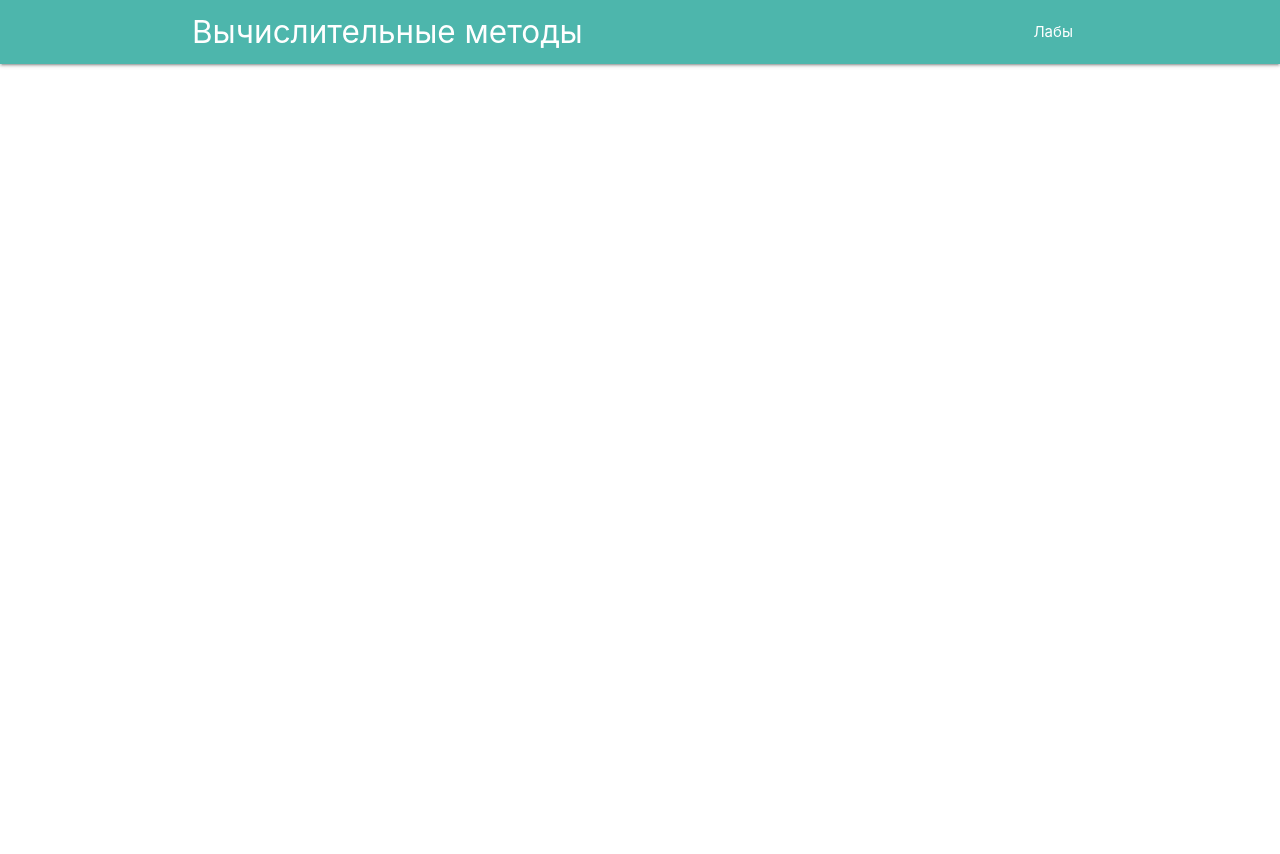
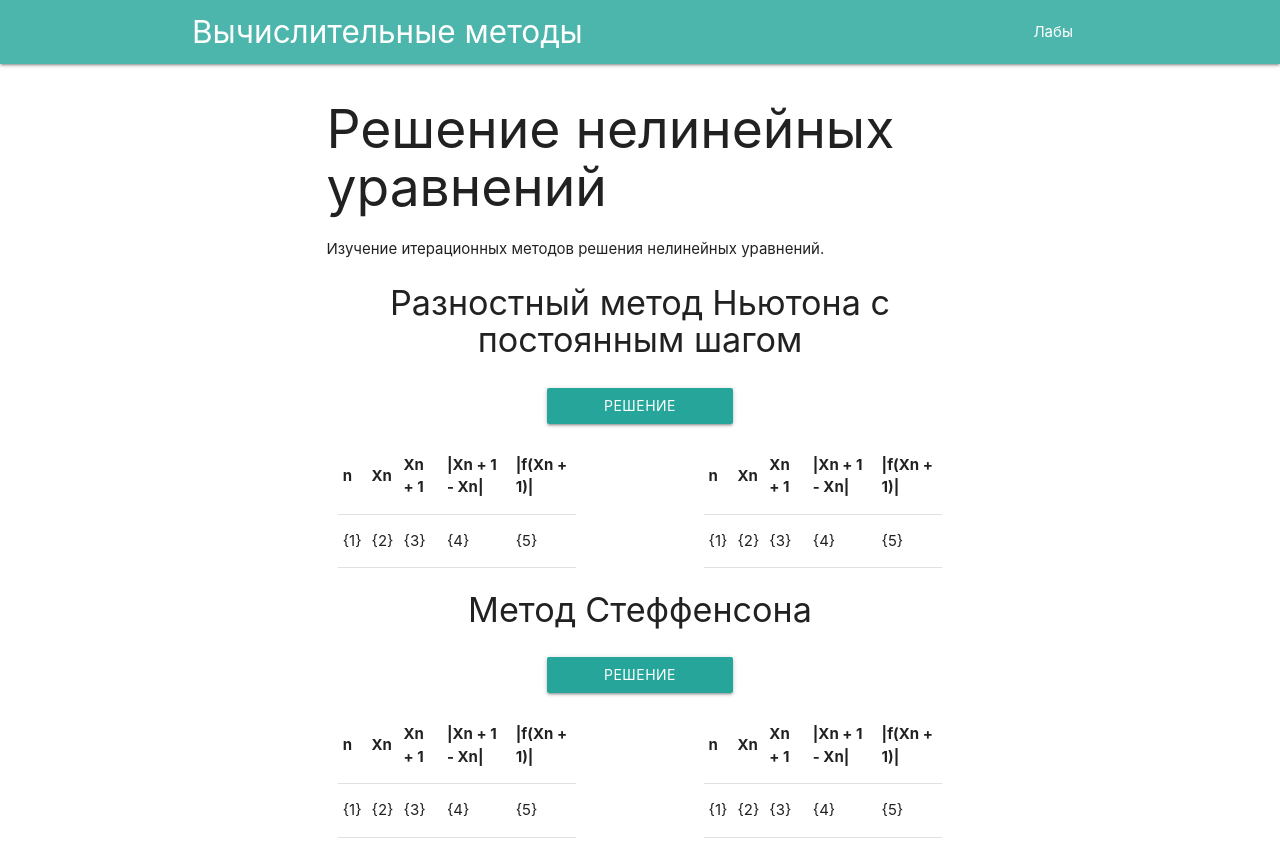
Before and after one commit to Vadimagic/ComputationalMethods, a Vue app: page /lab8 in a window 1280 px wide. Shown: the top 854 px of the page. Before the commit the page ends 800 px from the top, so only its background shows below. Built offline with nearby package versions, Linux system fonts and the light colour scheme.

Commit message:
create structure lb8

```diff
--- a/src/views/Lab8.vue
+++ b/src/views/Lab8.vue
@@ -0,0 +1,102 @@
+<template>
+	<div class="container">
+		<h2>Решение нелинейных уравнений</h2>
+		<p>Изучение итерационных методов решения нелинейных уравнений.</p>
+		<div class="row">
+			<h4 class="center-align">Разностный метод Ньютона с постоянным шагом</h4>
+			<div class="input-field col offset-s4 s4">
+				<button @click="button2_click" class="btn" style="width: 100%">Решение</button>
+			</div>
+			<div class="col s5">
+				<table>
+					<thead>
+						<tr>
+							<th>n</th>
+							<th>Xn</th>
+							<th>Xn + 1</th>
+							<th>|Xn + 1 - Xn|</th>
+							<th>|f(Xn + 1)|</th>
+						</tr>
+						<tr>
+							<!-- v-for="(td, index) of table" :key="index" -->
+							<td>{1}</td>
+							<td>{2}</td>
+							<td>{3}</td>
+							<td>{4}</td>
+							<td>{5}</td>
+						</tr>
+					</thead>
+				</table>
+			</div>
+			<div class="col offset-s2 s5">
+				<table>
+					<thead>
+						<tr>
+							<th>n</th>
+							<th>Xn</th>
+							<th>Xn + 1</th>
+							<th>|Xn + 1 - Xn|</th>
+							<th>|f(Xn + 1)|</th>
+						</tr>
+						<tr>
+							<!-- v-for="(td, index) of table" :key="index" -->
+							<td>{1}</td>
+							<td>{2}</td>
+							<td>{3}</td>
+							<td>{4}</td>
+							<td>{5}</td>
+						</tr>
+					</thead>
+				</table>
+			</div>
+		</div>
+		<div class="row">
+			<h4 class="center-align">Метод Стеффенсона</h4>
+			<div class="input-field col offset-s4 s4">
+				<button @click="button2_click" class="btn" style="width: 100%">Решение</button>
+			</div>
+			<div class="col s5">
+				<table>
+					<thead>
+						<tr>
+							<th>n</th>
+							<th>Xn</th>
+							<th>Xn + 1</th>
+							<th>|Xn + 1 - Xn|</th>
+							<th>|f(Xn + 1)|</th>
+						</tr>
+						<tr>
+							<!-- v-for="(td, index) of table" :key="index" -->
+							<td>{1}</td>
+							<td>{2}</td>
+							<td>{3}</td>
+							<td>{4}</td>
+							<td>{5}</td>
+						</tr>
+					</thead>
+				</table>
+			</div>
+			<div class="col offset-s2 s5">
+				<table>
+					<thead>
+						<tr>
+							<th>n</th>
+							<th>Xn</th>
+							<th>Xn + 1</th>
+							<th>|Xn + 1 - Xn|</th>
+							<th>|f(Xn + 1)|</th>
+						</tr>
+						<tr>
+							<!-- v-for="(td, index) of table" :key="index" -->
+							<td>{1}</td>
+							<td>{2}</td>
+							<td>{3}</td>
+							<td>{4}</td>
+							<td>{5}</td>
+						</tr>
+					</thead>
+				</table>
+			</div>
+		</div>
+	</div>
+</template>
```
